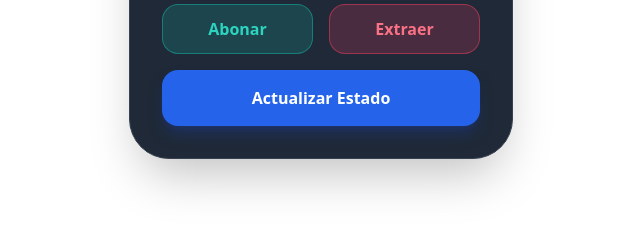
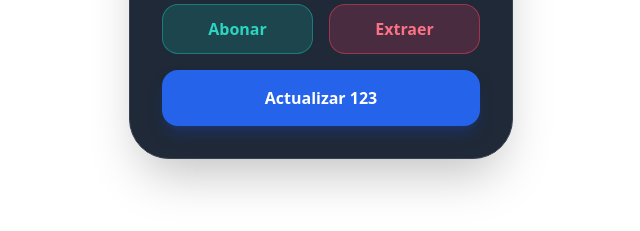
Before and after one commit to Fabian-Coloma/proyecto6, a website: page index.html in a window 1280 px wide. Shown: the part 487-718 px from the top of the page, 319-959 px from the left. Drawn offline with nearby package versions, Linux system fonts and the light colour scheme.

Commit message:
actualizacion 2 proyecto6

```diff
--- a/index.html
+++ b/index.html
@@ -54,7 +54,7 @@
       onclick="consultarSaldo()"
       class="w-full bg-blue-600 hover:bg-blue-500 text-white py-4 rounded-2xl font-bold transition-all duration-300 active:scale-95 shadow-lg shadow-blue-900/50"
     >
-      Actualizar Estado
+      Actualizar 123
     </button>
 <!--
     <div
```
